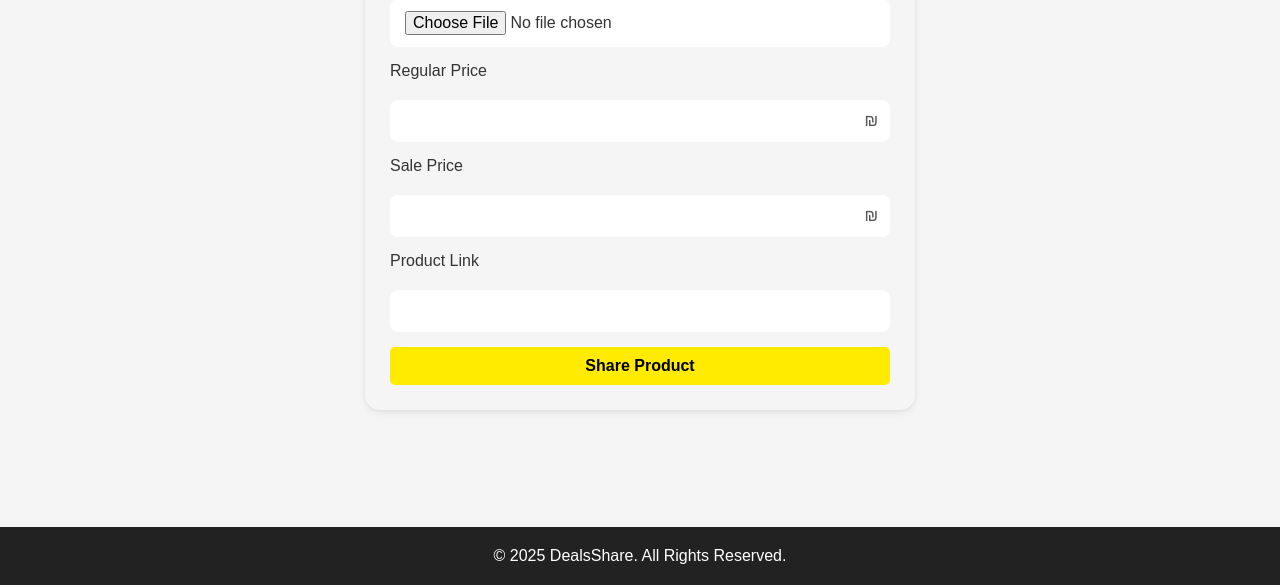
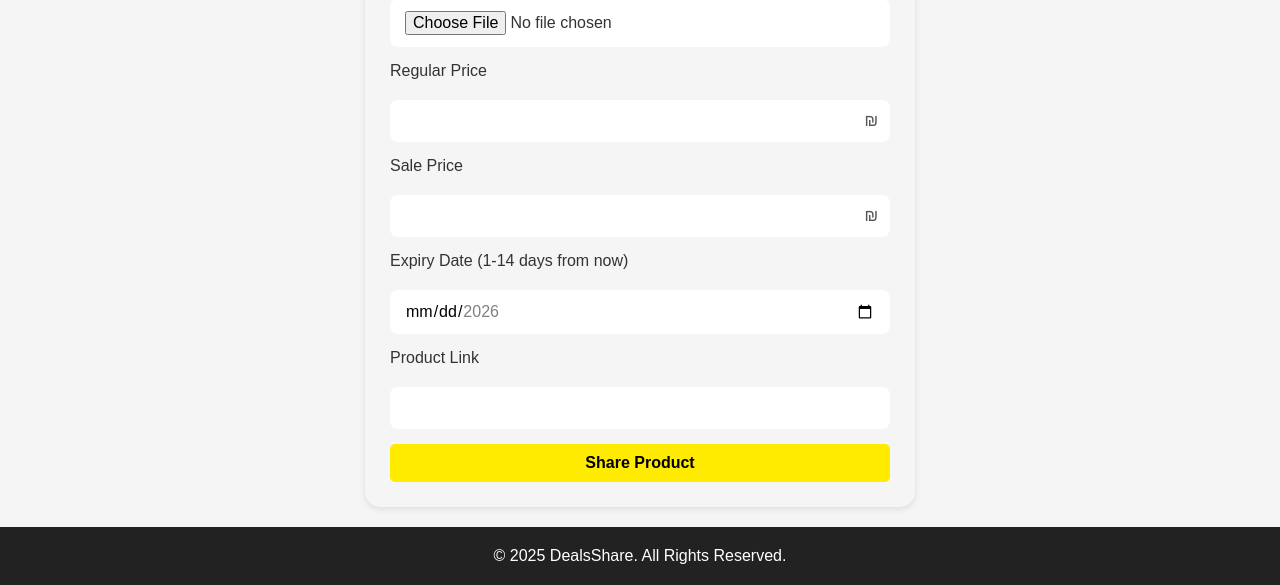
Before and after one commit to YehudaWieder/DealsShare, a Flask app: page /add_product in a window 1280 px wide. Shown: the part 764-1349 px from the top of the page. Run offline with Flask 3, Linux system fonts and the light colour scheme; the visitor is signed in with stand-in values (Sample User, id 1); data comes from the database, SQL or seed files in the repository; data that the repository does not hold is empty.

Commit message:
Add expiry date

```diff
--- a/app.py
+++ b/app.py
@@ -170,6 +170,8 @@ def add_product():
         return redirect(url_for('login', message="Please login first"))
 
     msg = request.args.get("message")
+    min_date = current_time.strftime('%Y-%m-%d')
+    max_date = (current_time + timedelta(days=14)).strftime('%Y-%m-%d')
 
     if request.method == 'POST':
         form_data = request.form
@@ -180,9 +182,9 @@ def add_product():
         if result["success"]:
             return redirect(url_for('single_product', product_id=result["product_id"], message=result["message"]))
         else:
-            return render_template('add_product.html', message=result["message"])
+            return render_template('add_product.html', message=result["message"], min_date=min_date, max_date=max_date)
 
-    return render_template('add_product.html', message=msg)
+    return render_template('add_product.html', message=msg, min_date=min_date, max_date=max_date)
 
 
 @app.route('/edit_product/<int:product_id>', methods=['GET', 'POST'])
@@ -194,6 +196,8 @@ def edit_product(product_id):
         return redirect(url_for('login', message="Please login first"))
 
     msg = request.args.get("message")
+    min_date = current_time.strftime('%Y-%m-%d')
+    max_date = (current_time + timedelta(days=14)).strftime('%Y-%m-%d')
 
     user = get_user(session.get("user_email"))
     product = get_product(product_id)
@@ -209,9 +213,9 @@ def edit_product(product_id):
         if result["success"]:
             return redirect(url_for('single_product', product_id=product_id, message=result["message"]))
         else:
-            return render_template('edit_product.html', message=result["message"], product=product, user=user)
+            return render_template('edit_product.html', message=result["message"], product=product, user=user, min_date=min_date, max_date=max_date)
 
-    return render_template('edit_product.html', message=msg, product=product, user=user)
+    return render_template('edit_product.html', message=msg, product=product, user=user, min_date=min_date, max_date=max_date)
 
 
 @app.route('/rating/<int:product_id>', methods=['POST'])
--- a/database/seed_data.py
+++ b/database/seed_data.py
@@ -137,10 +137,10 @@ def seed_ratings_and_favorites():
 
     # --- Generate Ratings (at least 20) ---
     ratings_added = 0
-    while ratings_added < 20:
+    while ratings_added < 35:
         user = random.choice(user_emails)
         product_id, seller_email = random.choice(products)
-        rating = random.randint(1, 5)
+        rating = random.randint(3, 5)
 
         cursor.execute("""
             INSERT INTO ratings (user_email, seller_email, product_id, rating)
@@ -153,7 +153,7 @@ def seed_ratings_and_favorites():
 
     # --- Generate Favorites (2 to 7 per user) ---
     for user in user_emails:
-        favorite_count = random.randint(2, 7)
+        favorite_count = random.randint(10, 20)
         random_products = random.sample(products, favorite_count)
 
         for product_id, _ in random_products:
--- a/routes/product_routes.py
+++ b/routes/product_routes.py
@@ -57,7 +57,7 @@ def insert_new_product(form_data: dict, file, user_email: str, publish_date: Opt
     """
 
     # Validate required fields
-    fields = ["name", "features", "description", "category", "regular_price", "discount_price", "link", "free_shipping"]
+    fields = ["name", "features", "description", "category", "regular_price", "discount_price", "link"]
     for field in fields:
         if not form_data.get(field):
             return {"success": False, "message": f"{field.replace('_', ' ').title()} is required to add product."}
@@ -108,7 +108,7 @@ def update_product_in_db(form_data: dict, file=None) -> Dict:
     """
 
     # Validate required fields
-    fields = ["product_id", "name", "features", "description", "category", "regular_price", "discount_price", "link", "free_shipping", "file"]
+    fields = ["product_id", "name", "features", "description", "category", "regular_price", "discount_price", "link"]
     for field in fields:
         if not form_data.get(field):
             return {"success": False, "message": f"{field.replace('_', ' ').title()} is required to update product."}
--- a/templates/add_product.html
+++ b/templates/add_product.html
@@ -58,6 +58,11 @@
             <input type="number" id="discount_price" name="discount_price" step="0.01">
         </div>
 
+        <!--Expiry Date -->
+        <label for="expiry_date">Expiry Date (1-14 days from now)</label>
+        <input type="date" id="expiry_date" name="expiry_date" required
+            min="{{ min_date }}" max="{{ max_date }}">
+
         <!-- Product Link -->
         <label for="link">Product Link</label>
         <input type="url" id="link" name="link" required>
--- a/templates/edit_product.html
+++ b/templates/edit_product.html
@@ -72,6 +72,11 @@
             <input type="number" id="discount_price" name="discount_price" step="0.01" value="{{ product['discount_price'] }}">
         </div>
 
+        <!--Expiry Date -->
+        <label for="expiry_date">Expiry Date (1-14 days from now)</label>
+        <input type="date" id="expiry_date" name="expiry_date" required
+            min="{{ min_date }}" max="{{ max_date }}" value="{{ product['expiry_date'] }}">
+
         <!-- Product Link -->
         <label for="link">Product Link</label>
         <input type="url" id="link" name="link" value="{{ product['product_link'] }}" required>
```
